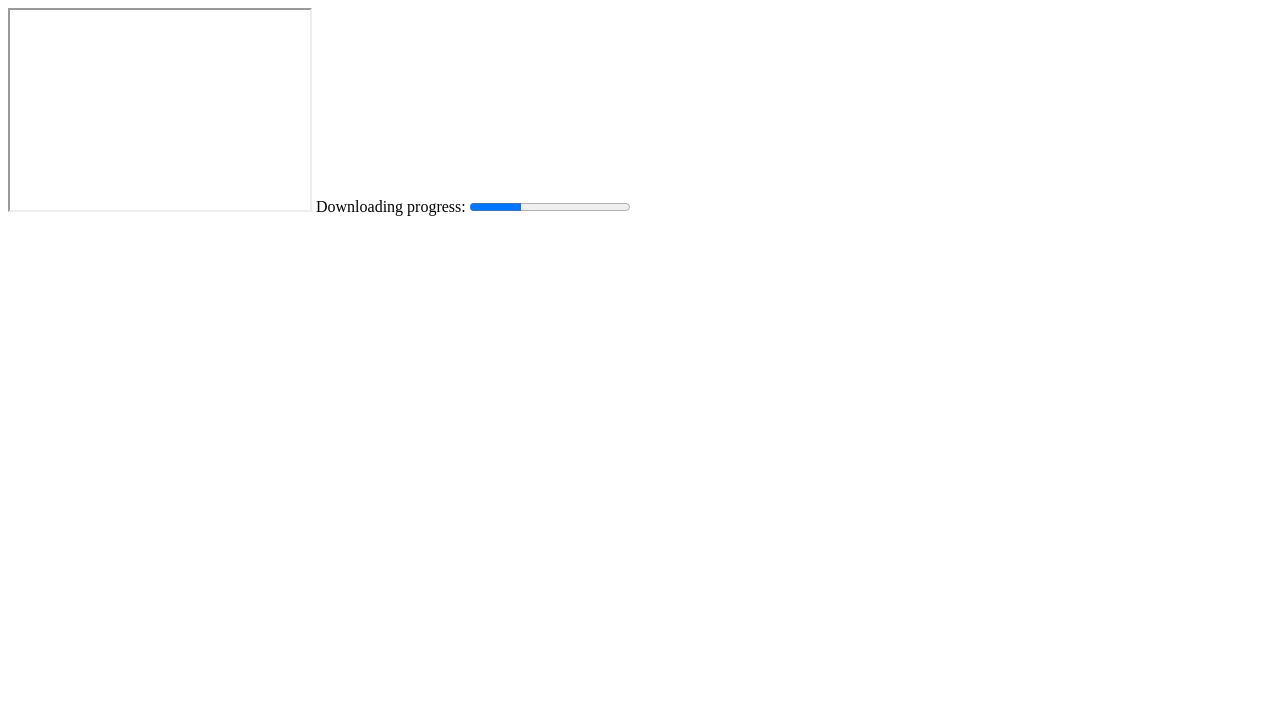
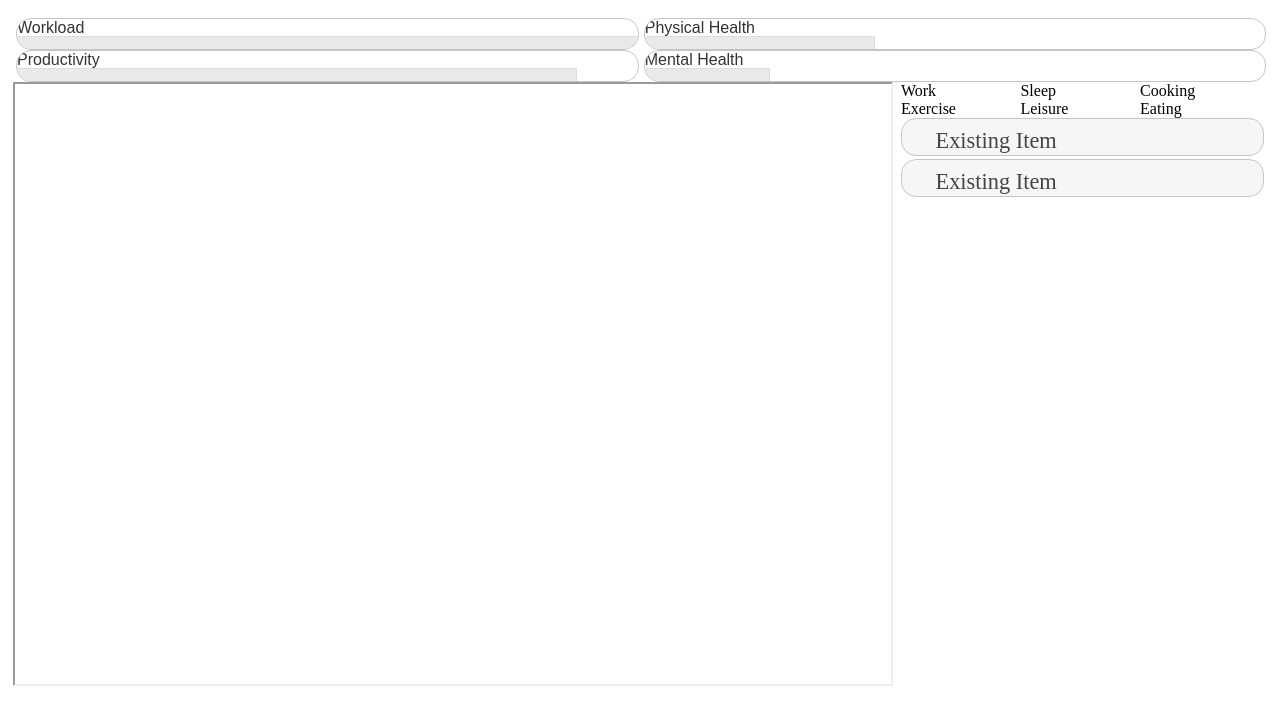
Before and after one commit to sophia2007/Habitude, a plain HTML site: page index.html in a window 1280 px wide. Drawn offline with nearby package versions, Linux system fonts and the light colour scheme.

Commit message:
basic layout is established. basic drag-and-drop schedule is done.

```diff
--- a/index.html
+++ b/index.html
@@ -3,15 +3,63 @@
 <head>
     <script src="https://ajax.googleapis.com/ajax/libs/jquery/3.7.1/jquery.min.js"></script>
 
+    <link rel="stylesheet" href="https://code.jquery.com/ui/1.14.1/themes/base/jquery-ui.css">
+    <link rel="stylesheet" href="/src/css/style.css">
+
+    <script src="https://code.jquery.com/jquery-3.7.1.js"></script>
+    <script src="https://code.jquery.com/ui/1.14.1/jquery-ui.js"></script>
+    <script src="/src/js/main.js"></script>
+
 </head>
 <body>
-    <!-- Iframes are used to display a web page within a web page-->
-    <iframe src="/src/html/3D.html" height="200" width="300" title="viewport"></iframe>
 
-    <!-- Progress Bars -->
-    <label for="file">Downloading progress:</label>
-    <progress id="file" value="32" max="100"> 32% </progress>
+    <div id="main">
+        <div id="topComponent">
+            <!-- Progress Bars -->
+            <div class="column1">
+                <div class="progressbar" id="workload">Workload</div>
+                <div class="progressbar" id="productivity">Productivity</div>
+            </div>
 
+            <div class="column1">
+                <div class="progressbar" id="physHealth">Physical Health</div>
+                <div class="progressbar" id="mentHealth">Mental Health</div>
+            </div>
+        </div>
+
+        <div id="bottomComponent">
+            <!-- Iframes (Used to display a web page within a web page) -->
+            <iframe src="/src/html/3D.html" id="threeDviewport"></iframe>
+
+            <div class="sideComponent">
+                <!-- Schedule Blocks -->
+                <div id="blocksComponent">
+                    <div class="column2">
+                        <div class="scheduleBlocks" id="work">Work</div>
+                        <div class="scheduleBlocks" id="exercise">Exercise</div>
+                    </div>
+
+                    <div class="column2">
+                        <div class="scheduleBlocks" id="sleep">Sleep</div>
+                        <div class="scheduleBlocks" id="leisure">Leisure</div>
+                    </div>
+
+                    <div class="column2">
+                        <div class="scheduleBlocks" id="cooking">Cooking</div>
+                        <div class="scheduleBlocks" id="eating">Eating</div>
+                    </div>
+                </div>
+
+                <!-- Schedule-->
+                <ul id="schedule">
+                    <li class="ui-state-default">Existing Item</li>
+                    <li class="ui-state-default">Existing Item</li>
+                </ul>
+            </div>
+        </div>
+
+
+    </div>
 
 </body>
 </html>
--- a/src/css/style.css
+++ b/src/css/style.css
@@ -0,0 +1,73 @@
+#main {
+    padding: 10px 5px 10px 5px;
+}
+
+.column1 {
+    display: inline-table;
+    width: 49.5%;
+    margin-left: 3px;
+}
+
+.progressbar {
+    border-radius: 15px;
+    list-style-type: none;
+    height: 30px;
+    width: 100%;
+}
+
+    .progressbar .progressbar-value {
+        margin: -1px;
+        height: 100%;
+    }
+
+    .progressbar .progressbar-overlay {
+        height: 100%;
+        opacity: 0.25;
+    }
+
+#bottomComponent {
+    width: 100%;
+    display: inline-flex;
+}
+
+#threeDviewport {
+    height: 600px;
+    width: 70%;
+}
+
+.sideComponent {
+    width: 29.5%;
+    margin-left: 5px;
+}
+
+#blocksComponent {
+    width: 100%;
+}
+
+.column2 {
+    display: inline-table;
+    width: 30.5%;
+    margin-left: 3px;
+}
+
+#scheduleBlocks {
+    list-style-type: none;
+    margin: 0;
+    padding: 0;
+}
+
+#schedule {
+    list-style-type: none;
+    margin: 0;
+    padding: 0;
+    width: 100%;
+}
+
+    #schedule li {
+        border-radius: 15px;
+        margin: 0 3px 3px 3px;
+        padding: 0.4em;
+        padding-left: 1.5em;
+        font-size: 1.4em;
+        height: 18px;
+    }
--- a/src/js/main.js
+++ b/src/js/main.js
@@ -1,4 +1,41 @@
+let workVal = 100;
+let productVal = 90;
+let physHealthVal = 37;
+let mentHealthVal = 20;
+
 $(document).ready(function () {
     // jQuery methods go here...
+    $(function () {
+        $("#schedule").sortable();
+    });
+
+    $(".scheduleBlocks").each(function () {
+        $(this).draggable({
+            connectToSortable: "#schedule",
+            helper: "clone",
+            revert: "invalid"
+        });
+    });
+
+    $(function () {
+        $("#workload").progressbar({
+            value: workVal
+        });
+    });
+    $(function () {
+        $("#productivity").progressbar({
+            value: productVal
+        });
+    });
+    $(function () {
+        $("#physHealth").progressbar({
+            value: physHealthVal
+        });
+    });
+    $(function () {
+        $("#mentHealth").progressbar({
+            value: mentHealthVal
+        });
+    });
 
 });
```
